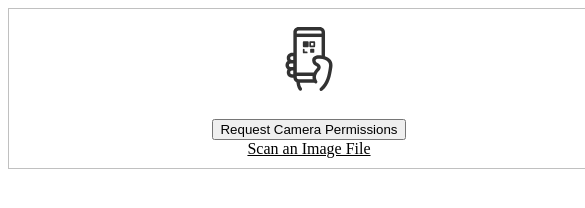
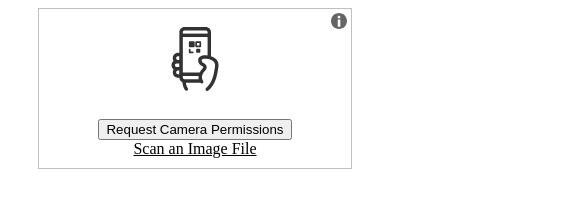
Before and after one commit to espenraugstad/scanner, a website: page index.html in a window 390 px wide. Shown: the top 208 px of the page, 585 px wide, since content can reach past the window. Drawn offline with Linux system fonts and the light colour scheme.

Commit message:
Adjusted sizes to fit mobile better

```diff
--- a/index.html
+++ b/index.html
@@ -4,11 +4,15 @@
     <meta charset="UTF-8" />
     <meta name="viewport" content="width=device-width, initial-scale=1.0" />
     <title>Scanner</title>
-
-
     <style>
+        body{
+            display: flex;
+            flex-direction: column;
+            align-items: center;
+        }
       #reader {
-        width: 600px;
+        width: 80vw;
+        max-width: 600px;
       }
       .hidden {
         visibility: hidden;
--- a/script.js
+++ b/script.js
@@ -1,11 +1,10 @@
-// To use Html5QrcodeScanner (more info below)
-//import {Html5QrcodeScanner} from "html5-qrcode";
-
+const reader = document.getElementById('reader');
 const resultDiv = document.getElementById("resultDiv");
 const res = document.getElementById("res");
 const reScan = document.getElementById("reScan");
 let scanner = null;
 
+console.log(reader.clientWidth);
 startScanning();
 
 reScan.addEventListener("click", () => {
@@ -17,8 +16,8 @@ reScan.addEventListener("click", () => {
 function startScanning() {
   scanner = new Html5QrcodeScanner("reader", {
     qrbox: {
-      width: 250,
-      height: 250,
+      width: 0.5*reader.clientWidth,
+      height: 0.5*reader.clientWidth    ,
     },
     fps: 20,
   });
```
